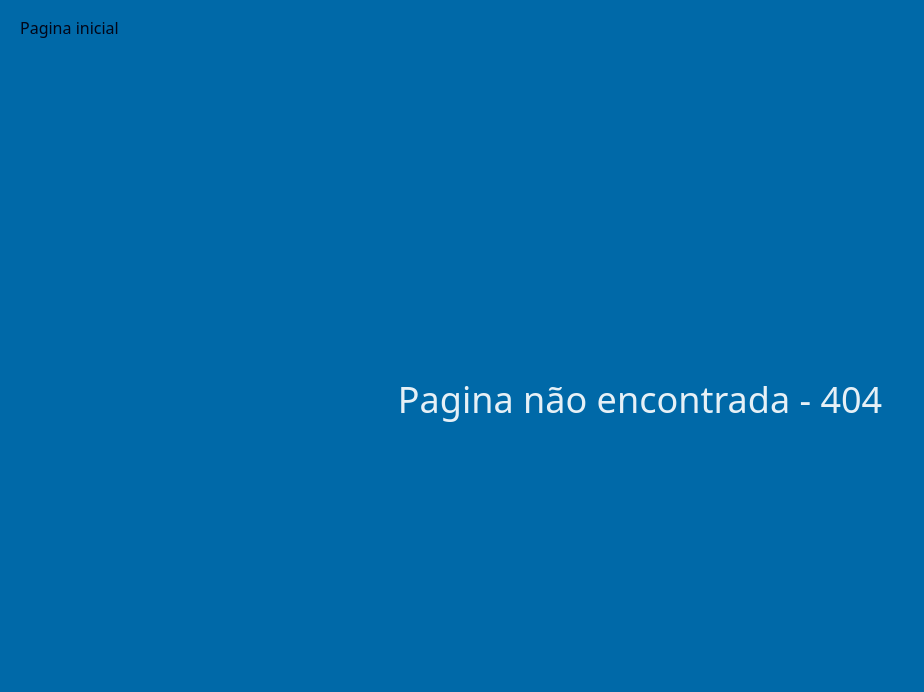
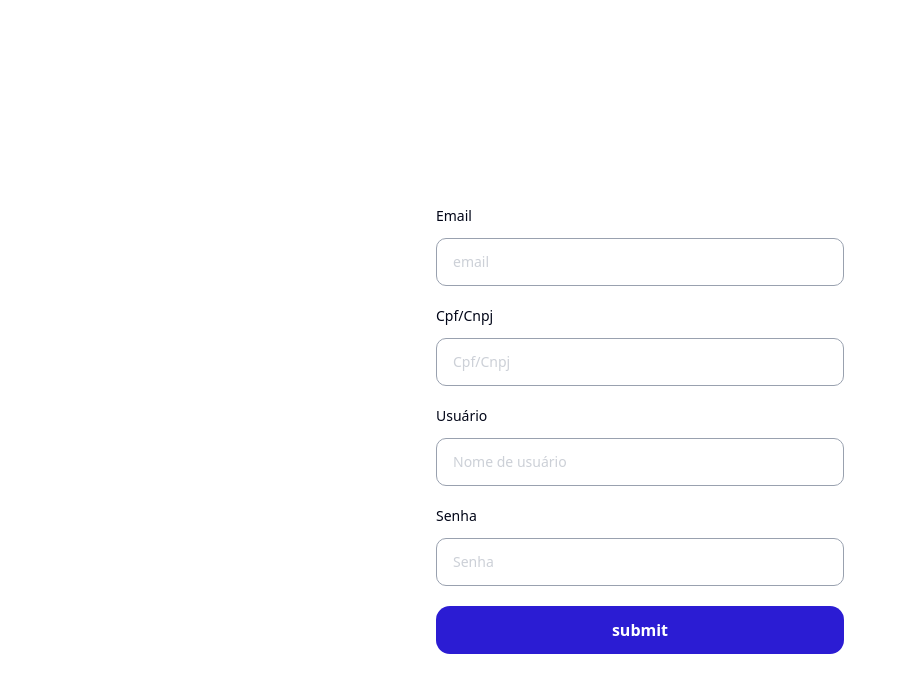
Before and after one commit to Lucasmenezes08/catalisaDashboard, a React (Vite) app in the folder catalisa/: page /sebrae/cadastro in a window 1280 px wide. Before the commit this address had no page. Shown: the top 692 px of the page, without its empty margins (0-924 px from the left). Built offline with nearby package versions, Linux system fonts and the light colour scheme.

Commit message:
Adicionar tela de cadastro ao sebrae

```diff
--- a/catalisa/src/App.tsx
+++ b/catalisa/src/App.tsx
@@ -14,11 +14,11 @@ import TestConsumo from "@/routers/TestConsumo.tsx";
 import CadastroProduto from "@/routers/TestProduct.tsx";
 import Cadastro from "@/components/telaCadastro/Cadastro.tsx";
 import SebraeHome from './routers/sebrae/SebraeHome.tsx';
-import Sebraelogin from './routers/sebrae/SebraeLogin.tsx';
+import SebraeCadastro from './routers/sebrae/SebraeCadastro.tsx';
+import SebraeLogin from './routers/sebrae/SebraeLogin.tsx';
 import SebraeCursos from './routers/sebrae/SebraeCursos.tsx';
 import SebraeCursoMarketing from './routers/sebrae/SebraeCursoMarketing.tsx';
 import SebraeCursoFinancas from './routers/sebrae/SebraeCursoFinancas.tsx';
-
 
 function App() {
   return (
@@ -47,7 +47,8 @@ function App() {
         </Route>
 
         <Route path={"/sebrae"} element={<SebraeHome/>}/>
-        <Route path={"/sebrae/login"} element={<Sebraelogin/>}/>
+        <Route path={"/sebrae/login"} element={<SebraeLogin/>}/>
+        <Route path={"/sebrae/cadastro"} element={<SebraeCadastro/>}/>
 
         <Route path='*' element={<NotFound/>}/>
         <Route path={"/pesquisa"} element={<Pesquisa/>}/>
--- /dev/null
+++ b/catalisa/src/routers/sebrae/SebraeCadastro.tsx
@@ -0,0 +1,86 @@
+import {useState} from "react";
+import {useNavigate} from "react-router-dom";
+
+export default function SebraeCadastro (){
+
+    const [email , setEmail] = useState('');
+    const [password , setPassword] = useState('');
+    const [username , setUsername] = useState('');
+    const [cpfCnpj , setCpfCnpj] = useState("");
+    const [errorMessage , setErrorMessage] = useState('');
+    const navigate = useNavigate();
+
+    async function handleSubmit (e:React.FormEvent){
+        e.preventDefault();
+
+        const url = "http://localhost:8080/api/v2/users";
+
+        try {
+            const response = await fetch(url , {
+                method : 'POST',
+                headers : {
+                    "content-type" : 'application/json',
+                },
+                body : JSON.stringify({email , cpfCnpj , username , password })
+            })
+
+            if (!response.ok){
+                throw new Error ('Erro ao enviar dados.');
+            }
+
+            const data = await response.json();
+            console.log (data);
+
+            setEmail('');
+            setPassword('');
+            setUsername('');
+            setCpfCnpj('');
+            navigate('/login');
+        }
+
+        catch (error){
+            setErrorMessage((error as Error).message);
+        }
+    }
+
+    return (
+        <section className="w-full min-h-screen flex justify-center items-center pt-15">
+            <form onSubmit={handleSubmit} className="w-full max-w-md flex flex-col gap-5 px-5">
+                <section className="flex flex-col justify-start gap-3 ">
+                    <label className="text-sm" htmlFor="email">Email</label>
+                    <section className={`flex flex-row justify-between items-center h-12 w-full text-sm px-4 text-gray-400 font-light border border-solid border-gray-400 rounded-lg ${errorMessage ? "border border-red-500" : ''}`}>
+                        <input className="flex-1 outline-none" type="text" name={"email"} placeholder="email" value={email} onChange={(e) => setEmail(e.target.value)} required/>
+                    </section>
+
+                </section>
+
+                <section className="flex flex-col justify-start gap-3 ">
+                    <label className="text-sm" htmlFor="cpfcnpj">Cpf/Cnpj</label>
+                    <section className={`flex flex-row justify-between items-center h-12 w-full text-sm px-4 text-gray-400 font-light border border-solid border-gray-400 rounded-lg ${errorMessage ? "border border-red-500" : ''}`}>
+                        <input className="flex-1 outline-none" type="text" name={"cpfcnpj"} placeholder="Cpf/Cnpj" value={cpfCnpj} onChange={(e) => setCpfCnpj(e.target.value)} required/>
+                    </section>
+
+                </section>
+
+                <section className="flex flex-col justify-start gap-3 ">
+                    <label className="text-sm" htmlFor="user">Usuário</label>
+                    <section className={`flex flex-row justify-between items-center h-12 w-full text-sm px-4 text-gray-400 font-light border border-solid border-gray-400 rounded-lg ${errorMessage ? "border border-red-500" : ''}`}>
+                        <input className="flex-1 outline-none" type="text" name={"user"} placeholder="Nome de usuário" value={username} onChange={(e) => setUsername(e.target.value)} required/>
+                    </section>
+                </section>
+
+                <section className="flex flex-col justify-start gap-3 ">
+                    <label className="text-sm" htmlFor="senha">Senha</label>
+                    <section className={`flex flex-row justify-between items-center h-12 w-full text-sm px-4 text-gray-400 font-light border border-solid border-gray-400 rounded-lg ${errorMessage ? "border border-red-500" : ''}`}>
+                        <input className="flex-1 outline-none" type="text" name={"senha"} placeholder="Senha" value={password} onChange={(e) => setPassword(e.target.value)} required/>
+                    </section>
+                </section>
+
+                <button className="flex items-center justify-center w-full h-12 bg-[#2B1CD3] text-white rounded-xl font-semibold cursor-pointer" type={"submit"}>submit</button>
+            </form>
+        </section>
+
+
+
+    )
+}
--- a/catalisa/src/routers/sebrae/SebraeLogin.tsx
+++ b/catalisa/src/routers/sebrae/SebraeLogin.tsx
@@ -4,7 +4,7 @@ import { FaEye } from "react-icons/fa";
 import { FaEyeSlash } from "react-icons/fa";
 import { useNavigate } from "react-router-dom";
 
-export default function Sebraelogin (){
+export default function SebraeLogin (){
     const navigate = useNavigate();
     const { login } = useAuth();
 
```
